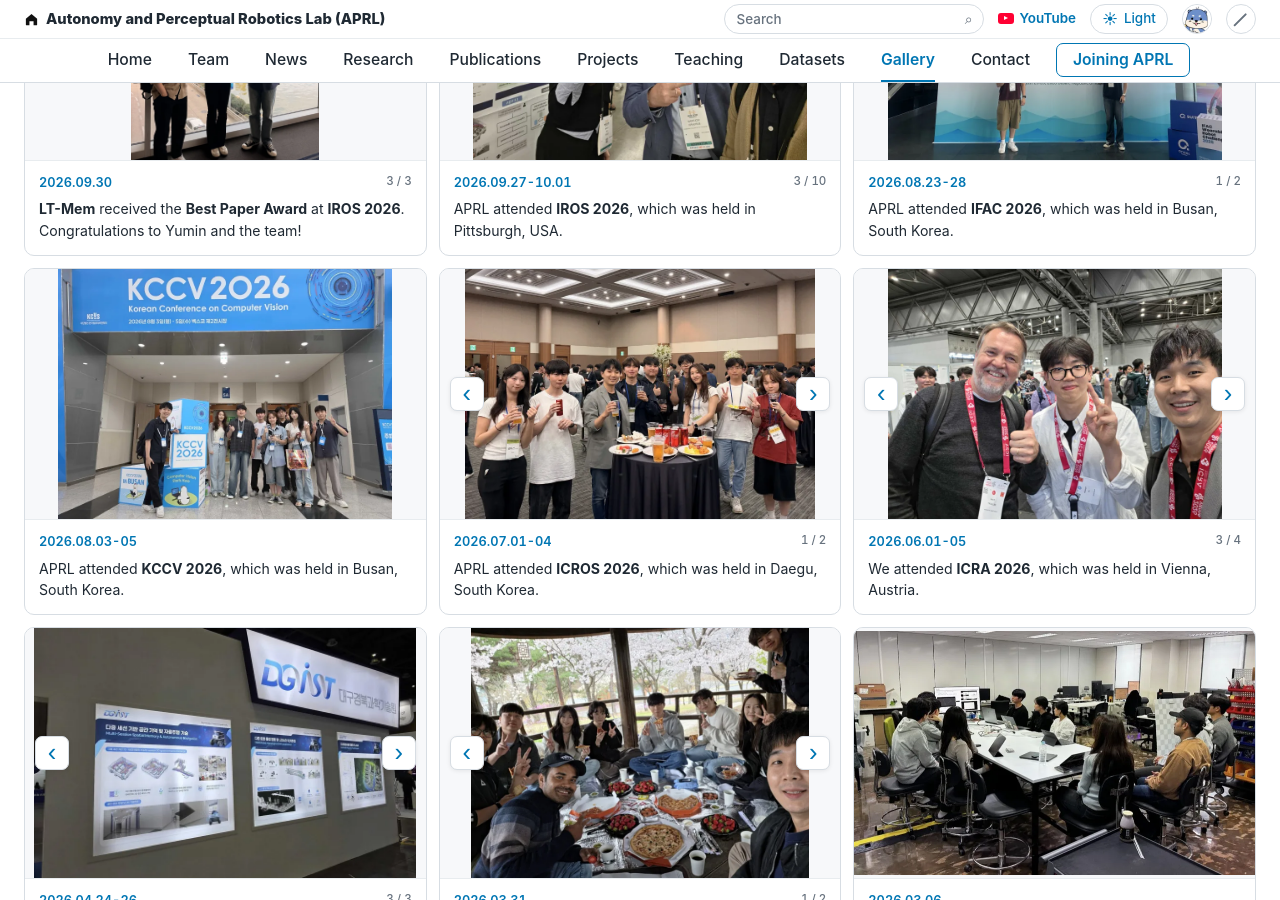
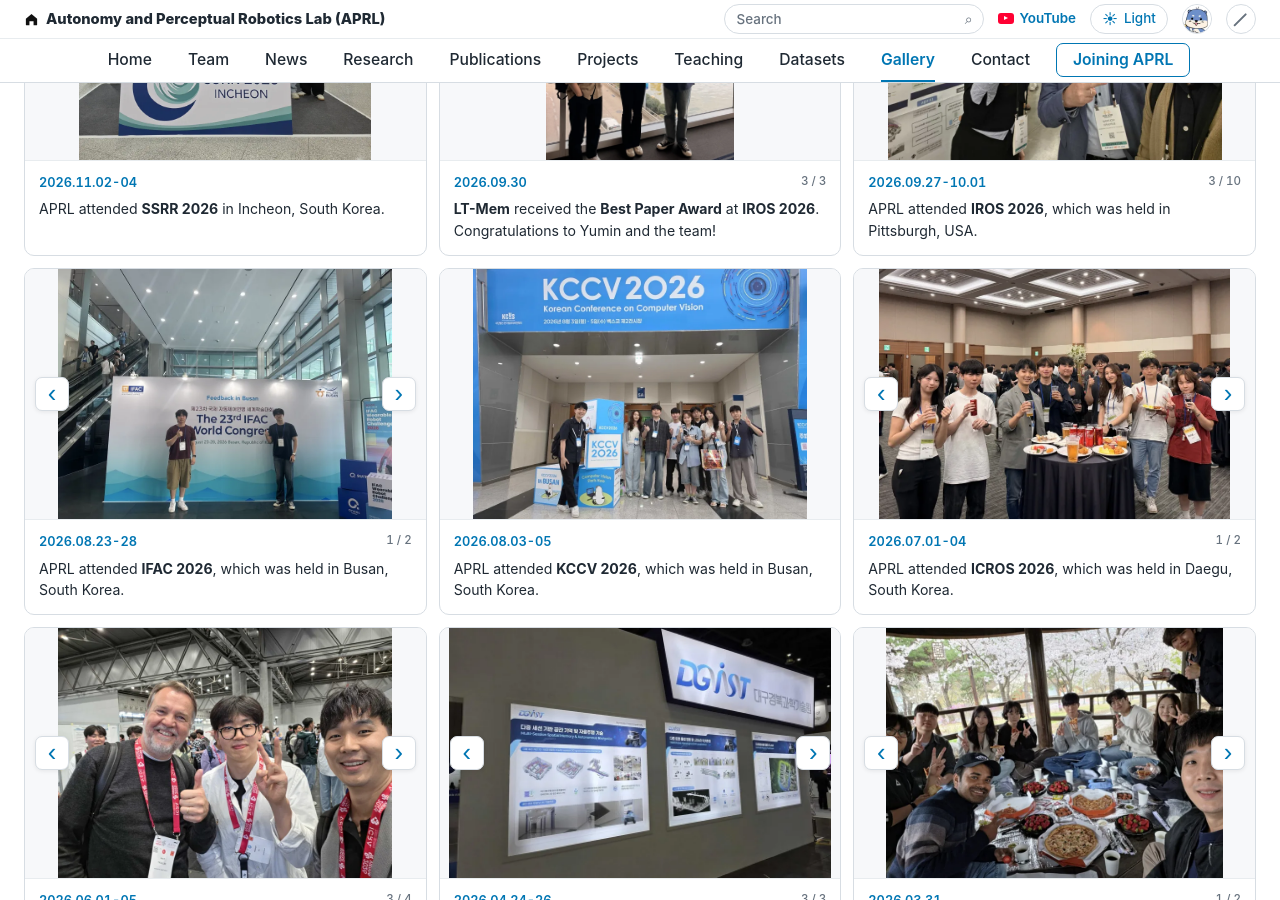
Before and after one commit to team-aprl/team-aprl.github.io, a Jekyll site: the page built from gallery.html, in a window 1280 px wide and 900 px high, scrolled down 421 px. Built offline with Jekyll 4.4.1, drawn with Linux system fonts in a browser that asks for light colours.

Commit message:
Add SSRR 2026 gallery photo

```diff
--- a/gallery.html
+++ b/gallery.html
@@ -21,9 +21,16 @@
         <section class="gallery-year-group" aria-labelledby="gallery-year-2026">
           <h2 id="gallery-year-2026" class="gallery-year-heading">2026</h2>
           <div class="gallery-grid gallery-feature-grid">
+          <figure id="ssrr2026">
+            <a href="assets/gallery/gallery-2026-11-02-04-ssrr2026.jpg"><img src="assets/gallery/thumbs/gallery-2026-11-02-04-ssrr2026.webp" alt="APRL members at SSRR 2026 in Incheon" width="800" height="686" loading="eager" fetchpriority="high" decoding="async" /></a>
+            <figcaption>
+              <span class="gallery-caption-head"><span>2026.11.02-04</span></span>
+              <span class="gallery-caption-text">APRL attended <strong>SSRR 2026</strong> in Incheon, South Korea.</span>
+            </figcaption>
+          </figure>
           <figure class="gallery-carousel" id="iros2026-best-paper-award">
             <div class="gallery-carousel-stage">
-              <a class="gallery-carousel-slide is-active" href="assets/gallery/previews/gallery-2026-09-27-10-01-iros2026-best1.webp"><img src="assets/gallery/thumbs/gallery-2026-09-27-10-01-iros2026-best1.webp" alt="IROS 2026 Best Paper Award ceremony" width="800" height="450" loading="eager" fetchpriority="high" decoding="async" /></a>
+              <a class="gallery-carousel-slide is-active" href="assets/gallery/previews/gallery-2026-09-27-10-01-iros2026-best1.webp"><img src="assets/gallery/thumbs/gallery-2026-09-27-10-01-iros2026-best1.webp" alt="IROS 2026 Best Paper Award ceremony" width="800" height="450" loading="lazy" decoding="async" /></a>
               <a class="gallery-carousel-slide" href="assets/news/lt-mem-iros2026-best-paper-certificate-preview.webp"><img src="assets/gallery/thumbs/lt-mem-iros2026-best-paper-certificate.webp" alt="LT-Mem IROS 2026 Best Paper Award certificate" width="800" height="605" loading="lazy" decoding="async" /></a>
               <a class="gallery-carousel-slide" href="assets/gallery/previews/gallery-2026-09-27-10-01-iros2026-best2.webp"><img src="assets/gallery/thumbs/gallery-2026-09-27-10-01-iros2026-best2.webp" alt="APRL members with the award certificate" width="800" height="1067" loading="lazy" decoding="async" /></a>
               <button class="gallery-carousel-button gallery-carousel-prev" type="button" aria-label="Previous photo">&lsaquo;</button>
```
Also changed, not shown: assets/gallery/thumbs/gallery-2026-11-02-04-ssrr2026.webp (added), 1 other file.
